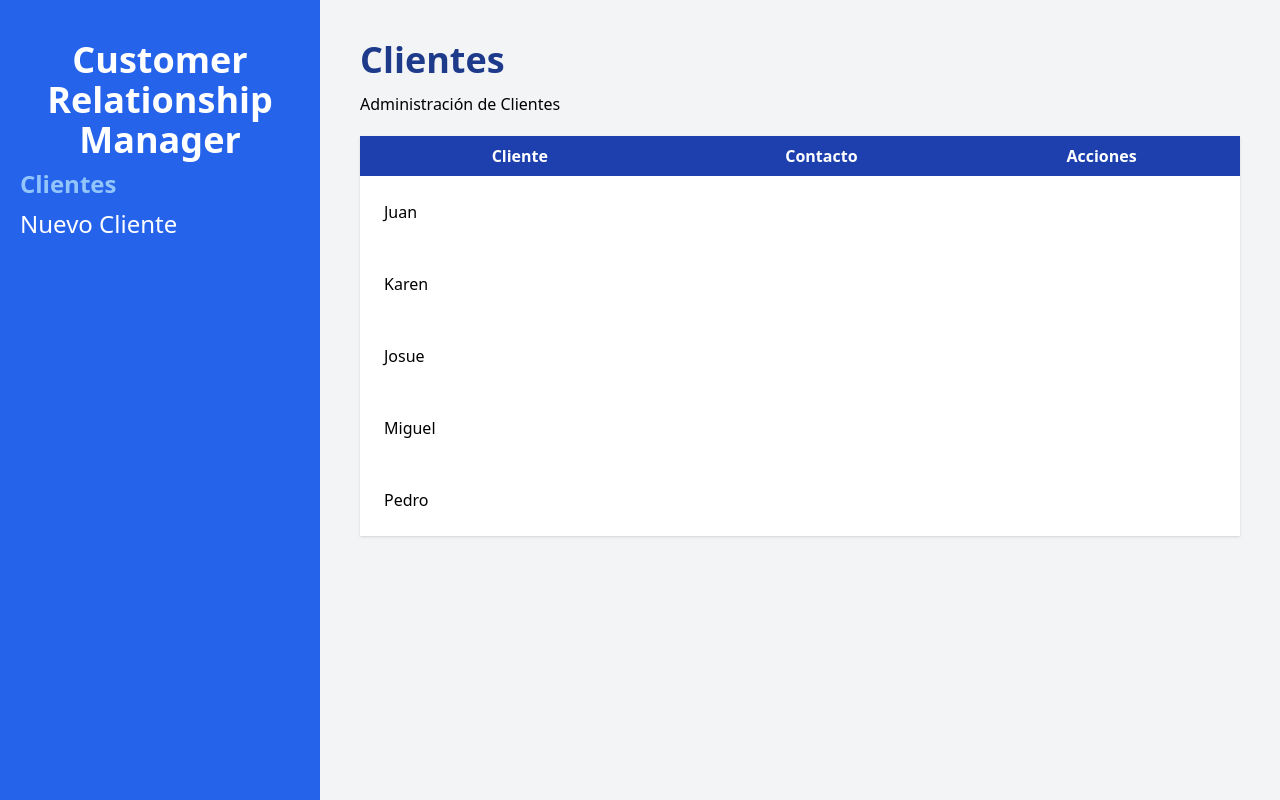
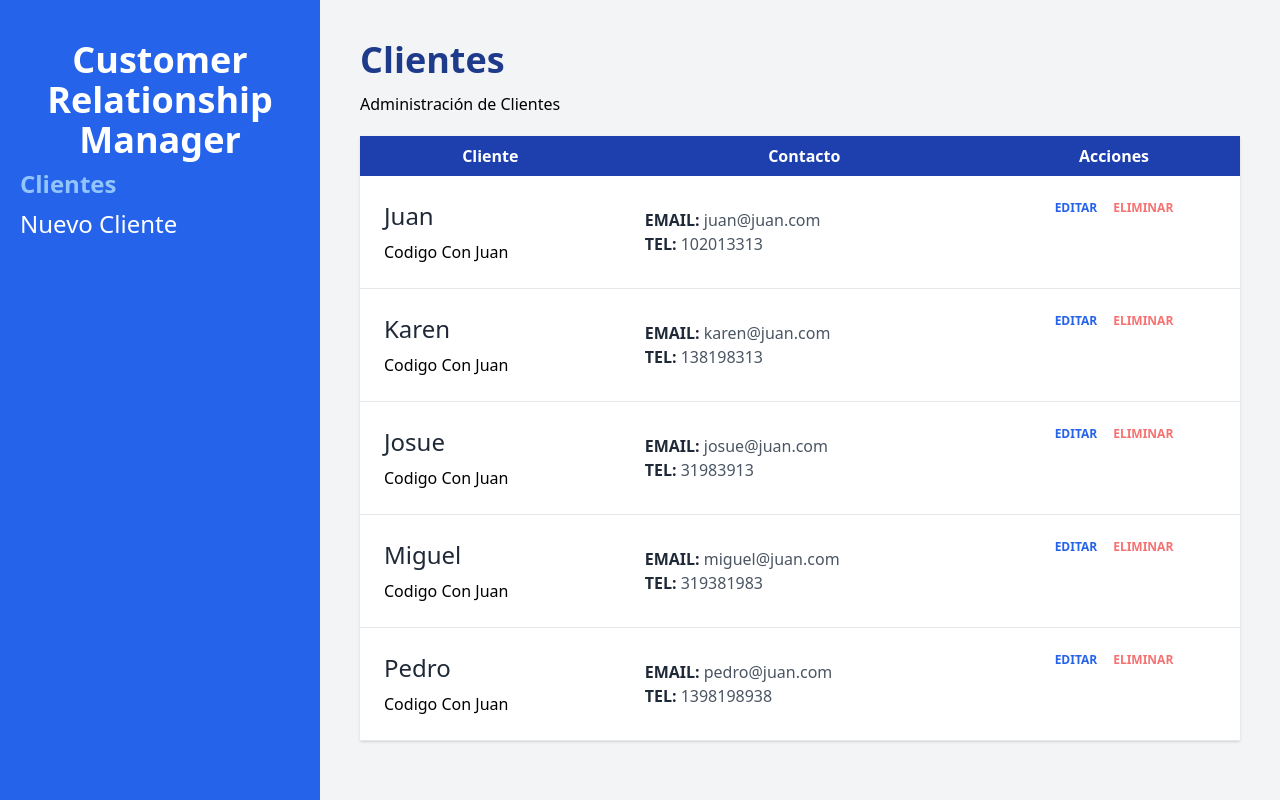
Before and after one commit to valentingm1/REACT04adminClientes, a React (Vite) app: page / in a window 1280 px wide. Built offline with nearby package versions, Linux system fonts and the light colour scheme.

Commit message:
Tabla mostrando toda la informacion de clientes + botones Editar/Eliminar

```diff
--- a/src/components/Cliente.jsx
+++ b/src/components/Cliente.jsx
@@ -2,11 +2,28 @@
 
 function Cliente({cliente}) {
 
-    const {nombre, empresa, mail, telefono, id} = cliente
+    const {nombre, empresa, email, telefono, id} = cliente
 
   return (
-    <tr>
-        <td className="p-6">{nombre}</td>
+    <tr className="border-b">
+        <td className="p-6 space-y-2">
+          <p className="text-2xl text-gray-800">{nombre}</p>
+          <p>{empresa}</p>
+        </td>
+
+        <td className="p-6 mx-4">
+        <p className="text-gray-600 "><span className="text-gray-800 font-bold">EMAIL: </span>{email}</p>
+        <p className="text-gray-600"><span className="text-gray-800 font-bold">TEL: </span>{telefono}</p>
+        </td>
+
+        <td className="p-6 flex justify-center gap-4 ">
+          <button className="text-blue-600 hover:to-blue-700 uppercase font-bold text-xs transition" type="button">
+            Editar
+          </button>
+          <button className="text-red-400 hover:to-red-600 uppercase font-bold text-xs transition" type="button">
+            Eliminar
+          </button>
+        </td>
     </tr>
   )
 }
```
